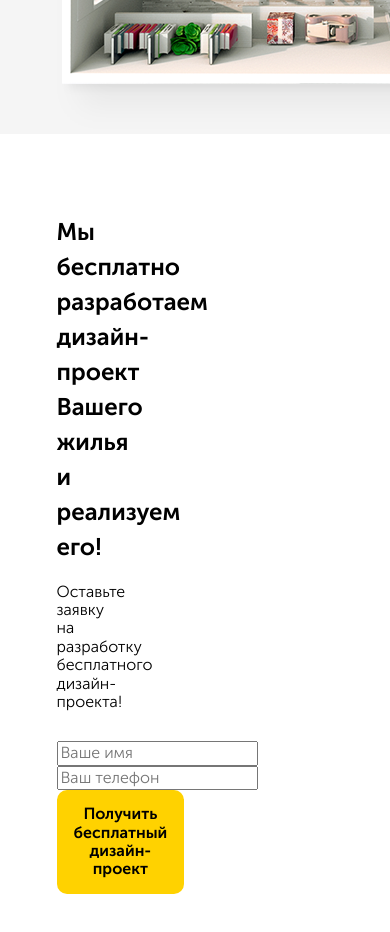
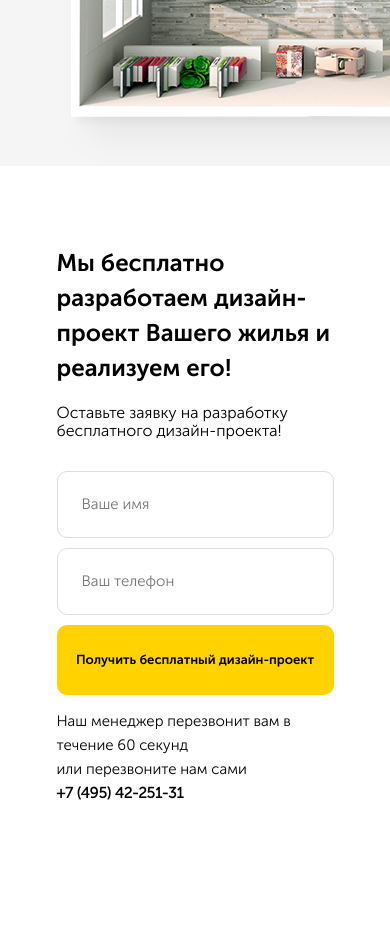
Before and after one commit to IuriePostolachi/Practice, a plain HTML site: page index.html in a window 390 px wide. Shown: the part 980-1912 px from the top of the page. After the commit the page ends 1847 px from the top, so only its background shows below. Drawn offline with Linux system fonts and the light colour scheme.

Commit message:
Сверстал секцию предложений по дизайну, добавлено эфект для кнопок, выровнено для пиксел чекер, сделан частичный адаптив

```diff
--- a/index.html
+++ b/index.html
@@ -36,7 +36,7 @@
     <!-- /.navbar -->
     <!-- Тело сайта -->
     <main>
-        <!-- Ознокамительная секция сайта -->
+        <!-- Секция - ознокомительная секция сайта -->
         <section class="hero">
             <div class="container">
                 <div class="hero-block">
@@ -84,7 +84,7 @@
             <!-- /.container -->
         </section>
         <!-- /.hero -->
-        <!-- Секция предложения бесплатного дизайна -->
+        <!-- Секция - предложения бесплатного дизайна -->
         <section class="offer section">
             <div class="container">
                 <!-- Блок запроса клиента бесплатного дизайна  -->
@@ -92,7 +92,8 @@
                     <h2 class="section-title offer__title">
                         Мы бесплатно разработаем дизайн-проект Вашего жилья и реализуем его! </h2>
                     <!-- /.section-title -->
-                    <span class="section-subtitle offer__subtitle">Оставьте заявку на разработку бесплатного дизайн-проекта!</span>
+                    <span class="section-subtitle offer__subtitle">Оставьте заявку на разработку бесплатного
+                        дизайн-проекта!</span>
                     <!-- /.section-subtitle -->
                     <form action="#" class="form offer__form">
                         <input type="text" class="input offer__input" placeholder="Ваше имя">
@@ -100,6 +101,13 @@
                         <button class="button offer__button">Получить бесплатный дизайн-проект</button>
                     </form>
                     <!-- /.form offer__form -->
+                    <div class="offer-info">
+                        <span class="section-info offer__callback">Наш менеджер перезвонит вам в течение 60 секунд</span>
+                        <div class="section-info offer__callself">
+                            <span class="offer__or"></span>или перезвоните нам сами<br>
+                            <span class="offer__tell">+7 (495) 42-251-31</span>
+                        </div>
+                    </div>
                 </div>
                 <!-- /.offer-block -->
             </div>
--- a/sass/_colors.sass
+++ b/sass/_colors.sass
@@ -1,3 +1,4 @@
 $main-color: #ffd200
 $text-color: #333333
 $secondary:  #f5f5f5
+$border-input: #dddddd
--- a/sass/_interface.sass
+++ b/sass/_interface.sass
@@ -27,10 +27,14 @@ body
     background: lighten($main-color, 10%)
     cursor: pointer
 .section
-  padding: 60px 0
+  padding: 65px 0
   &-title
     font-size: 24px
     +bold
   &-subtitle
-    display: block
     font-size: 16px
+.input
+  border: 1px solid $border-input
+  padding: 24px
+  font-size: 15px
+  border-radius: 10px
--- a/sass/blocks/_hero.sass
+++ b/sass/blocks/_hero.sass
@@ -5,7 +5,7 @@
     display: flex
   &-text
     flex-basis: 50%
-    padding-right: 60px
+    padding-right: 100px
     margin-left: -3px
     margin-top: -2px
     &__title
@@ -43,6 +43,7 @@
   &-image
     margin-right: -32px
     margin-top: -5px
+    padding-left: 9px
     &__top-main
       max-width: 106%
 
@@ -54,6 +55,7 @@
       margin-bottom: 44px
     &-text
       margin-right: 0
+
 @media (max-width: 768px)
   .hero
     &-text
@@ -69,3 +71,22 @@
         margin-bottom: 20px
       &__text
         font-size: 12px
+
+@media (max-width: 322px)
+  .hero
+    &-text
+      &__title
+        font-size: 24px
+        line-height: 1.4
+        margin-bottom: 15px
+      &__subtitle
+        font-size: 16px
+        margin-bottom: 28px
+    &-list
+      &__item
+        margin-bottom: 20px
+      &__text
+        font-size: 12px
+    &-image
+      &__top-main
+        max-width: 350px
--- a/sass/blocks/_navbar.sass
+++ b/sass/blocks/_navbar.sass
@@ -34,3 +34,8 @@
       padding: 15px 26px
     &__logo
       width: 90px
+
+@media (max-width: 322px)
+  .container
+    max-width: 260px
+    width: 95%
--- a/sass/blocks/_offer.sass
+++ b/sass/blocks/_offer.sass
@@ -1,7 +1,21 @@
 .offer
+  background: url('../img/offer/offer-bg.png')
+  background-size: contain
+  background-position: center right
+  position: relative
+  &:before
+    content: ''
+    width: 50%
+    height: 100%
+    position: absolute
+    top: 0
+    left: 0
+    background-color: white
   &-block
     width: 50%
     padding-right: 90px
+    margin-top: -6px
+    position: relative
   &__title
     max-width: 360px
     line-height: 35px
@@ -9,4 +23,60 @@
   &__subtitle
     max-width: 320px
     font-size: 16px
+    display: inline-block
     margin-bottom: 30px
+  &__input
+    margin-bottom: 30px
+    width: 240px
+    &:first-child
+      margin-right: 10px
+  &__button
+    width: 100%
+    min-height: 70px
+    font-family: +bold
+  &-info
+    font-size: 15px
+  &__callback
+    margin-top: 25px
+    display: inline-block
+    width: 224px
+    height: auto
+    line-height: 24px
+  &__callself
+    display: inline-block
+    line-height: 24px
+    margin-left: 70px
+    width: 192px
+    height: 39px
+  &__tell
+    font-family: +bold
+    font-weight: 700;
+
+@media (max-width: 1200px)
+  .offer
+    &__input
+      width: 100%
+      margin-bottom: 10px
+    &__button
+      font-size: 13px
+    &__callback
+      margin-top: 5%
+      width: 290px
+      margin-left: 0
+      text-align: left
+    &__callself
+      width: 290px
+      text-align: left
+      margin-left: 0
+
+@media (max-width: 768px)
+  .offer
+    background: #fff
+    &-block
+      width: 100%
+      padding-right: 0
+    &__input
+      width: 100%
+      margin-bottom: 10px
+    &__button
+      font-size: 13px
```
Also changed, not shown: css/style.css, img/offer/offer-bg.png (added), 1 other file.
